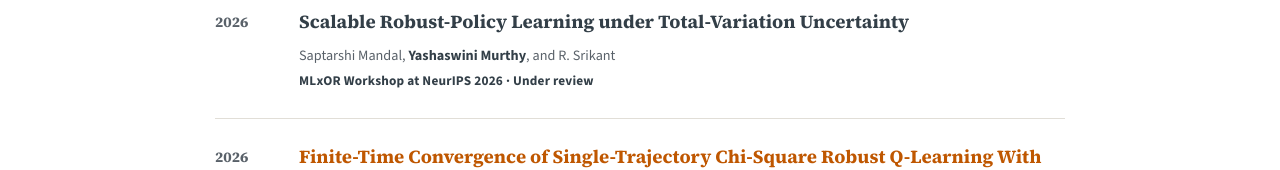
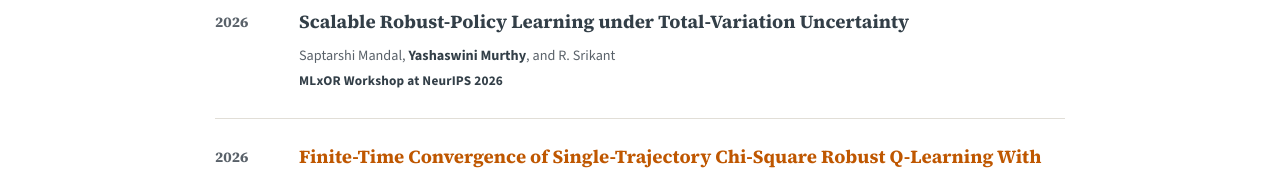
Before and after one commit to ymurthy/ymurthy.github.io, a Next.js app: page /publications in a window 1280 px wide. Shown: the part 525-695 px from the top of the page. Built offline with nearby package versions, Linux system fonts and the light colour scheme.

Commit message:
Remove under-review note from MLxOR paper

```diff
--- a/app/data/publications.ts
+++ b/app/data/publications.ts
@@ -117,7 +117,6 @@ export const workingPapers: Publication[] = [
     authors: "Saptarshi Mandal, Yashaswini Murthy, and R. Srikant",
     venue: "MLxOR Workshop at NeurIPS 2026",
     year: "2026",
-    note: "Under review",
   },
   {
     title:
```
